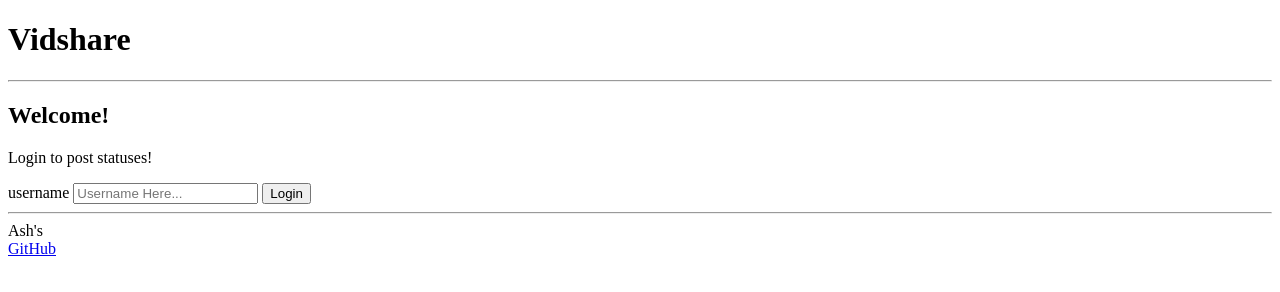
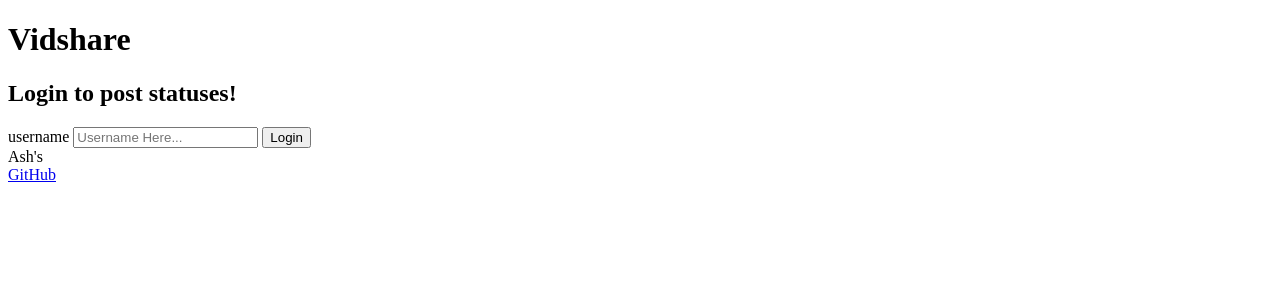
Before and after one commit to wifijoe/Startup, a plain HTML site: page public/index.html in a window 1280 px wide. Drawn offline with Linux system fonts and the light colour scheme.

Commit message:
got rid of usless markers, named others

```diff
--- a/public/index.html
+++ b/public/index.html
@@ -7,28 +7,27 @@
     <link rel="icon" type="image/x-svg" href="slig.svg">
     <title>vidshare</title>
 
-    <header>
-      <h1>Vidshare</h1>
-      <hr />
-  </header>
+    <link rel="stylesheet" href="main.css"/>
+
+    <h1>Vidshare</h1>
+    </header>
+
   <body>
     <!-- Use header, main, and footer elements to give semantic structure -->
 
     <main>
-      <h2>Welcome!</h2>
-      <p>Login to post statuses!</p>
+      <h2>Login to post statuses!</h2>
       <form method="get" action="Home.html">
         <label for="name">username</label>
         <input type="text" id="name" placeholder="Username Here..." />
         <button type="submit">Login</button>
       </form>
     </main>
+  </body>
 
     <footer>
-      <hr />
       <span class="text-reset">Ash's</span>
       <br />
       <a href="https://github.com/wifijoe/Startup">GitHub</a>
     </footer>
-  </body>
 </html>
```
